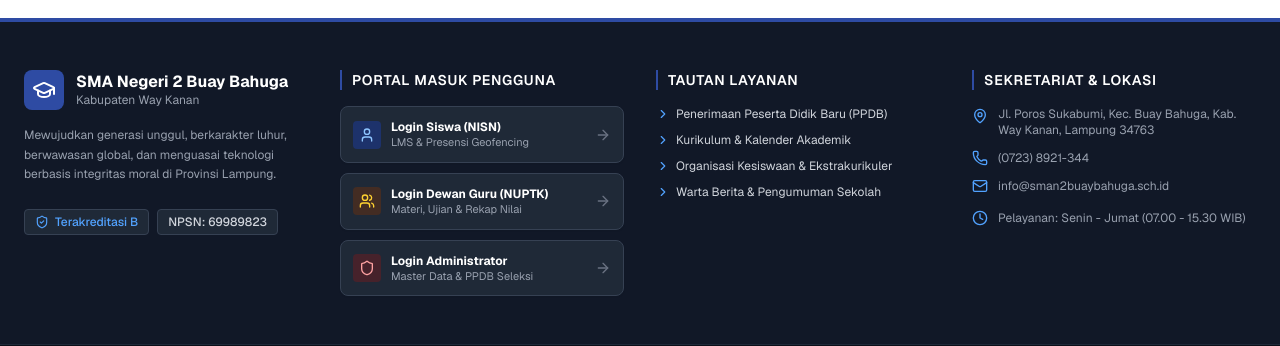
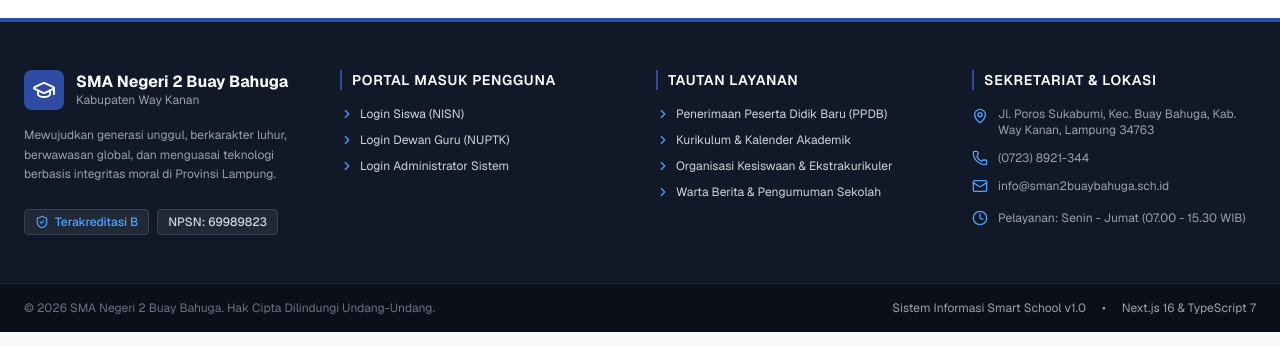
Before and after one commit to dharmamudita/smanegeri2buaybahuga, a Next.js app: page / in a window 1280 px wide. Shown: the part 1990-2336 px from the top of the page. Built offline with nearby package versions, Linux system fonts and the light colour scheme.

Commit message:
ui: ubah tampilan portal masuk pengguna di footer agar seragam dengan tautan layanan tanpa border

```diff
--- a/src/components/common/InstitutionalFooter.tsx
+++ b/src/components/common/InstitutionalFooter.tsx
@@ -7,11 +7,6 @@ import {
   ShieldCheck,
   ChevronRight,
   Clock,
-  User,
-  Users,
-  Shield,
-  ArrowRight,
-  Lock,
 } from "lucide-react";
 import { SCHOOL_INFO } from "@/lib/constants";
 
@@ -50,78 +45,43 @@ export default function InstitutionalFooter() {
             </div>
           </div>
 
-          {/* Kolom 2: Portal Masuk & Login Pengguna (Admin, Guru, Siswa) */}
-          <div className="space-y-3">
+          {/* Kolom 2: Portal Masuk Pengguna (Gaya daftar bersih sama seperti Tautan Layanan) */}
+          <div>
             <h4 className="text-sm font-semibold uppercase tracking-wider text-white mb-4 border-l-2 border-[#2E4BA3] pl-2.5">
               Portal Masuk Pengguna
             </h4>
-            <div className="space-y-2.5 text-xs">
-              {/* Tombol Login Siswa */}
+            <ul className="space-y-2.5 text-xs">
+              <li>
                 <Link
                   href="/login?role=SISWA"
-                className="group flex items-center justify-between p-3 rounded-lg bg-[#1F2937] hover:bg-[#253248] border border-gray-700 hover:border-blue-500 transition-all shadow-xs"
+                  className="flex items-center gap-1.5 hover:text-white transition-colors"
                 >
-                <div className="flex items-center gap-2.5">
-                  <div className="w-7 h-7 rounded bg-blue-900/60 text-blue-300 flex items-center justify-center group-hover:bg-[#2E4BA3] group-hover:text-white transition-colors">
-                    <User className="w-4 h-4" />
-                  </div>
-                  <div>
-                    <div className="font-bold text-white group-hover:text-blue-300 transition-colors">
-                      Login Siswa (NISN)
-                    </div>
-                    <div className="text-[11px] text-gray-400">
-                      LMS & Presensi Geofencing
-                    </div>
-                  </div>
-                </div>
-                <ArrowRight className="w-4 h-4 text-gray-500 group-hover:text-blue-400 transition-colors" />
+                  <ChevronRight className="w-3.5 h-3.5 text-blue-400" />
+                  <span>Login Siswa (NISN)</span>
                 </Link>
-
-              {/* Tombol Login Guru */}
+              </li>
+              <li>
                 <Link
                   href="/login?role=GURU"
-                className="group flex items-center justify-between p-3 rounded-lg bg-[#1F2937] hover:bg-[#253248] border border-gray-700 hover:border-amber-500 transition-all shadow-xs"
+                  className="flex items-center gap-1.5 hover:text-white transition-colors"
                 >
-                <div className="flex items-center gap-2.5">
-                  <div className="w-7 h-7 rounded bg-amber-900/40 text-amber-300 flex items-center justify-center group-hover:bg-amber-600 group-hover:text-white transition-colors">
-                    <Users className="w-4 h-4" />
-                  </div>
-                  <div>
-                    <div className="font-bold text-white group-hover:text-amber-300 transition-colors">
-                      Login Dewan Guru (NUPTK)
-                    </div>
-                    <div className="text-[11px] text-gray-400">
-                      Materi, Ujian & Rekap Nilai
-                    </div>
-                  </div>
-                </div>
-                <ArrowRight className="w-4 h-4 text-gray-500 group-hover:text-amber-400 transition-colors" />
+                  <ChevronRight className="w-3.5 h-3.5 text-blue-400" />
+                  <span>Login Dewan Guru (NUPTK)</span>
                 </Link>
-
-              {/* Tombol Login Admin */}
+              </li>
+              <li>
                 <Link
                   href="/login?role=ADMIN"
-                className="group flex items-center justify-between p-3 rounded-lg bg-[#1F2937] hover:bg-[#253248] border border-gray-700 hover:border-red-500 transition-all shadow-xs"
+                  className="flex items-center gap-1.5 hover:text-white transition-colors"
                 >
-                <div className="flex items-center gap-2.5">
-                  <div className="w-7 h-7 rounded bg-red-900/40 text-red-300 flex items-center justify-center group-hover:bg-red-600 group-hover:text-white transition-colors">
-                    <Shield className="w-4 h-4" />
-                  </div>
-                  <div>
-                    <div className="font-bold text-white group-hover:text-red-300 transition-colors">
-                      Login Administrator
-                    </div>
-                    <div className="text-[11px] text-gray-400">
-                      Master Data & PPDB Seleksi
-                    </div>
-                  </div>
-                </div>
-                <ArrowRight className="w-4 h-4 text-gray-500 group-hover:text-red-400 transition-colors" />
+                  <ChevronRight className="w-3.5 h-3.5 text-blue-400" />
+                  <span>Login Administrator Sistem</span>
                 </Link>
-            </div>
+              </li>
+            </ul>
           </div>
 
-          {/* Kolom 3: Tautan Layanan (Dipindahkan dari posisi lama, menggantikan Portal Kedinasan) */}
+          {/* Kolom 3: Tautan Layanan */}
           <div>
             <h4 className="text-sm font-semibold uppercase tracking-wider text-white mb-4 border-l-2 border-[#2E4BA3] pl-2.5">
               Tautan Layanan
@@ -133,7 +93,7 @@ export default function InstitutionalFooter() {
                   className="flex items-center gap-1.5 hover:text-white transition-colors"
                 >
                   <ChevronRight className="w-3.5 h-3.5 text-blue-400" />
-                  Penerimaan Peserta Didik Baru (PPDB)
+                  <span>Penerimaan Peserta Didik Baru (PPDB)</span>
                 </Link>
               </li>
               <li>
@@ -142,7 +102,7 @@ export default function InstitutionalFooter() {
                   className="flex items-center gap-1.5 hover:text-white transition-colors"
                 >
                   <ChevronRight className="w-3.5 h-3.5 text-blue-400" />
-                  Kurikulum & Kalender Akademik
+                  <span>Kurikulum & Kalender Akademik</span>
                 </Link>
               </li>
               <li>
@@ -151,7 +111,7 @@ export default function InstitutionalFooter() {
                   className="flex items-center gap-1.5 hover:text-white transition-colors"
                 >
                   <ChevronRight className="w-3.5 h-3.5 text-blue-400" />
-                  Organisasi Kesiswaan & Ekstrakurikuler
+                  <span>Organisasi Kesiswaan & Ekstrakurikuler</span>
                 </Link>
               </li>
               <li>
@@ -160,7 +120,7 @@ export default function InstitutionalFooter() {
                   className="flex items-center gap-1.5 hover:text-white transition-colors"
                 >
                   <ChevronRight className="w-3.5 h-3.5 text-blue-400" />
-                  Warta Berita & Pengumuman Sekolah
+                  <span>Warta Berita & Pengumuman Sekolah</span>
                 </Link>
               </li>
             </ul>
```
Lines whose indentation alone changed are shown as unchanged.
